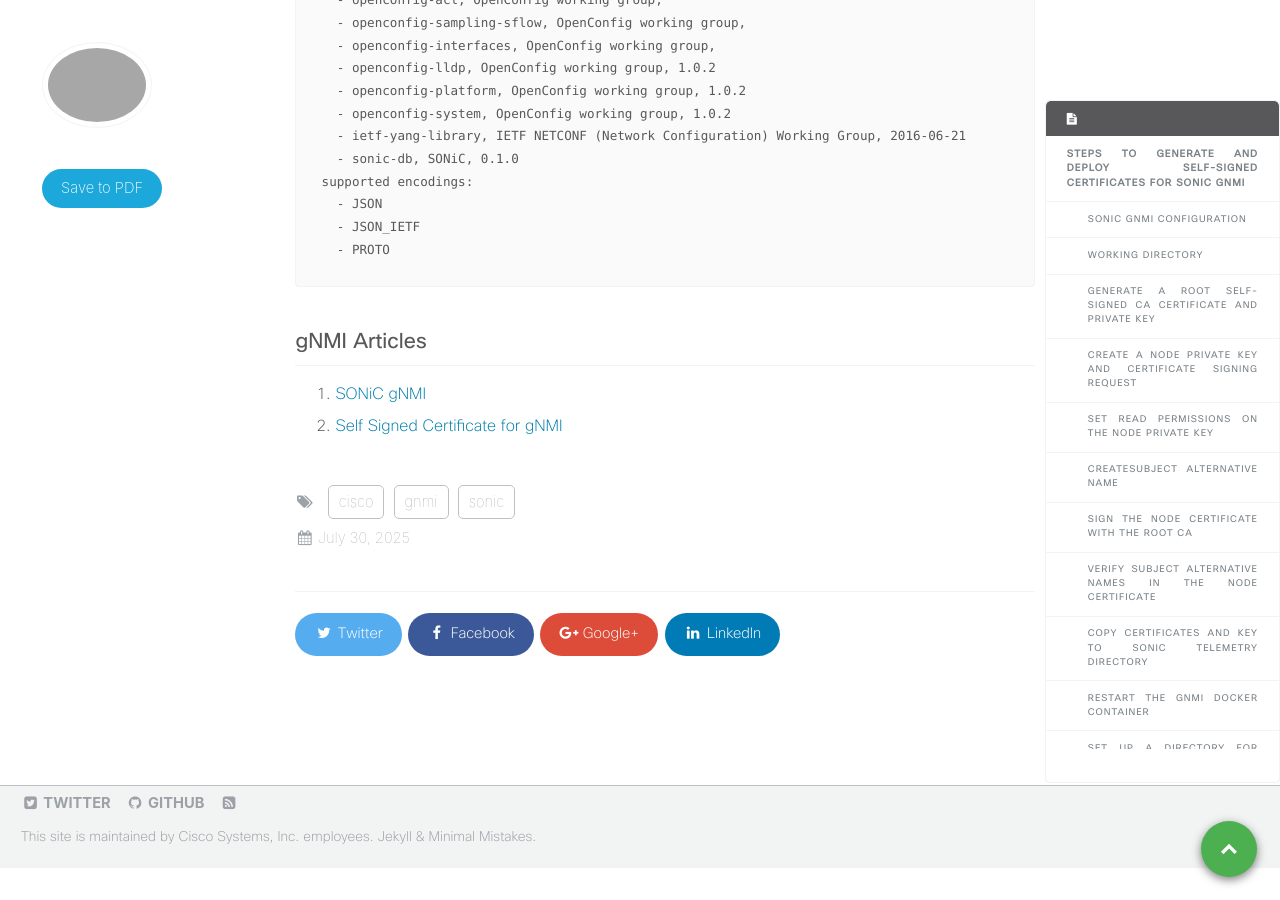
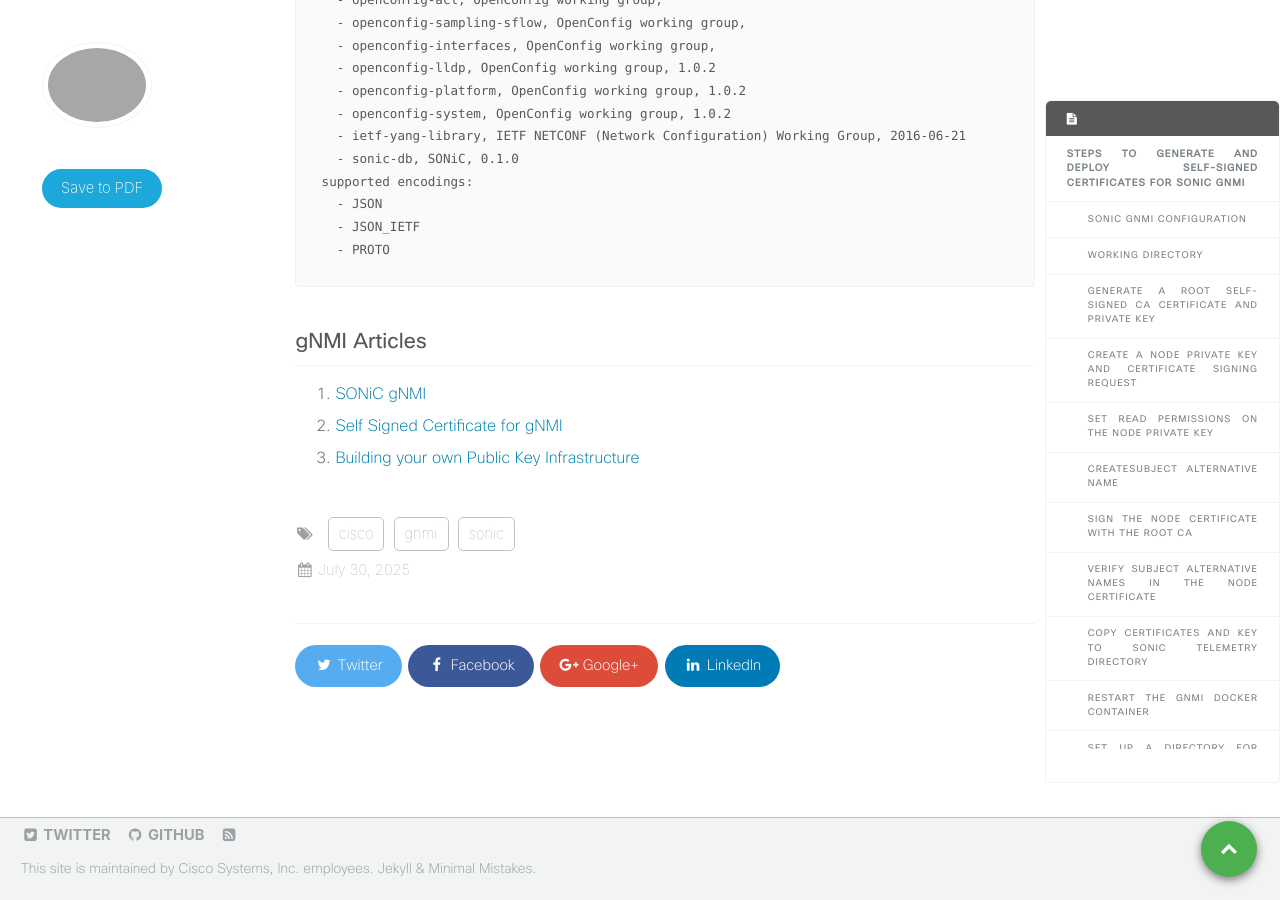
Before and after one commit to xrdocs-migration/SONiC, a Jekyll site: the page built from _blogs/selfSingnedCert.md, in a window 1280 px wide and 900 px high, scrolled down 4858 px. Built offline with Jekyll 4.4.1, drawn with Linux system fonts in a browser that asks for light colours; comment, search, counter and statistics services are not loaded.

Commit message:
gNMI Articles update

```diff
--- a/_blogs/selfSingnedCert.md
+++ b/_blogs/selfSingnedCert.md
@@ -224,3 +224,4 @@ supported encodings:
 
   1. [SONiC gNMI](../sonic_gnmi)
   2. [Self Signed Certificate for gNMI](../selfSingnedCert)
+  3. [Building your own Public Key Infrastructure](../pkiInfra)
```
